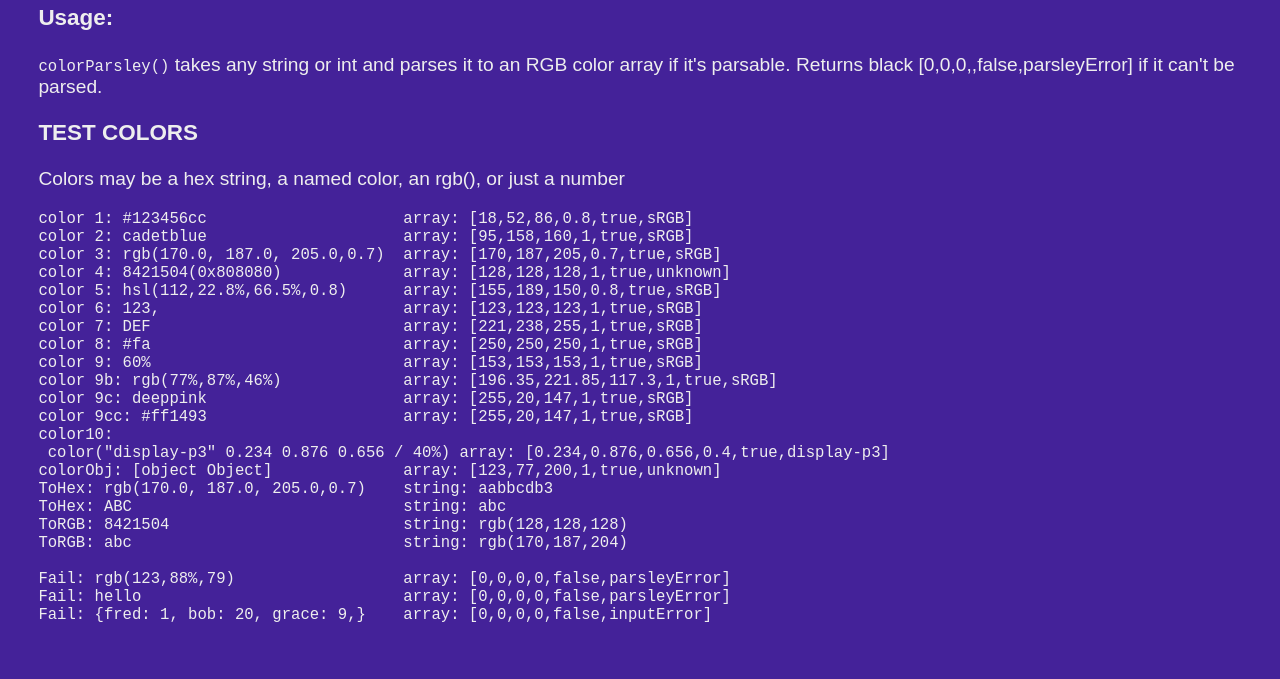
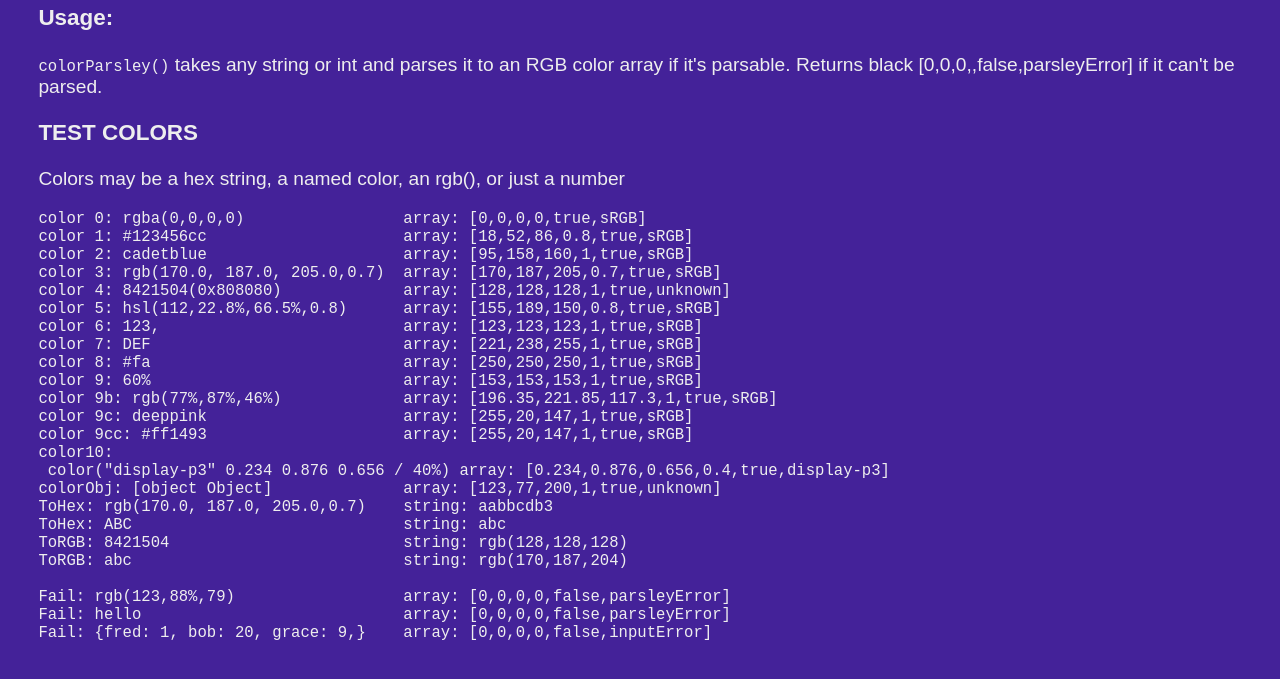
Before and after one commit to Myndex/colorparsley, a website: page src/test.html in a window 1280 px wide. Shown: the part 103-782 px from the top of the page. Drawn offline with Linux system fonts and the light colour scheme.

Commit message:
Update test.html

```diff
--- a/src/test.html
+++ b/src/test.html
@@ -21,11 +21,12 @@ outputText.innerHTML += '<p>Colors may be a hex string, a named color, an rgb(),
 
 let colorObject = {r: 123, g: 77, b: 200, fred: 'hello', nothing: 0,};
 
-let color1 = '#123456cc', color2 = 'cadetblue', color3 = 'rgb(170.0, 187.0, 205.0,0.7)', color4 = 0x808080,
+let color0='rgba(0,0,0,0)', color1 = '#123456cc', color2 = 'cadetblue', color3 = 'rgb(170.0, 187.0, 205.0,0.7)', color4 = 0x808080,
     color5 = 'hsl(112,22.8%,66.5%,0.8)', color6 = '123,', color7 = 'DEF', color10 = 'color("display-p3" 0.234 0.876 0.656 / 40%)';
 
-outputText.innerHTML +='<pre style="tab-size: 38;">color 1: '
-	 + color1 + '  \t array: [' + colorParsley(color1) + ']'
+outputText.innerHTML +='<pre style="tab-size: 38;">color 0: '
+	 + color0 + '  \t array: [' + colorParsley(color0) + ']'
+   + ' <br>color 1: ' + color1 + '  \t array: [' + colorParsley(color1) + ']'
 	 + ' <br>color 2: ' + color2 + '  \t array: [' + colorParsley(color2) + ']'
 	 + ' <br>color 3: ' + color3 + '\t array: [' + colorParsley(color3) + ']'
 	 + ' <br>color 4: ' + color4 + '(0x808080)  \t array: [' + colorParsley(color4) + ']'
```
